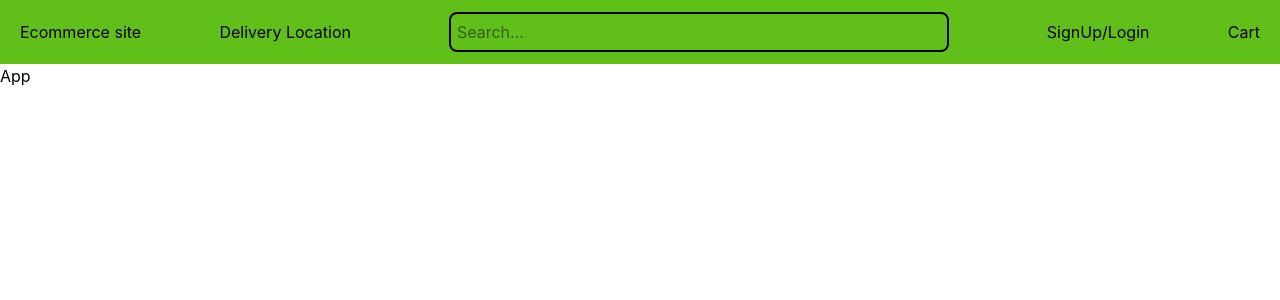
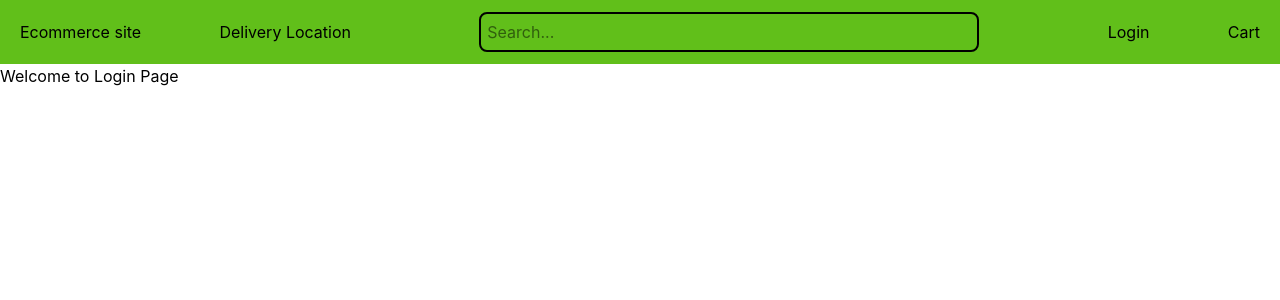
Before and after one commit to RiyazShaik-158/Ecommerce, a React (Vite) app: page /login in a window 1280 px wide. Shown: the top 300 px of the page. Built offline with nearby package versions, Linux system fonts and the light colour scheme.

Commit message:
feat(layout and react query): created layout to contain route changes and enclosed layout in react query for api calling

```diff
--- a/package.json
+++ b/package.json
@@ -11,8 +11,10 @@
   },
   "dependencies": {
     "@types/react-router-dom": "^5.3.3",
+    "axios": "^1.8.4",
     "react": "^18.2.0",
     "react-dom": "^18.2.0",
+    "react-query": "^3.39.3",
     "react-router-dom": "^6.30.0"
   },
   "devDependencies": {
--- a/src/App.tsx
+++ b/src/App.tsx
@@ -1,11 +1,15 @@
-import Navbar from "./components/Navbar";
+import Layout from "./layout/Layout";
+import { QueryClientProvider, QueryClient } from "react-query";
+
+const queryClient = new QueryClient();
 
 const App = () => {
   return (
-    <div className="w-screen h-screen text-black">
-      <Navbar />
-      App
-    </div>
+    <QueryClientProvider client={queryClient}>
+      <div>
+        <Layout />
+      </div>
+    </QueryClientProvider>
   );
 };
 
--- /dev/null
+++ b/src/components/Login.tsx
@@ -0,0 +1,9 @@
+const Login = () => {
+  return (
+    <div>
+      <h4>Welcome to Login Page</h4>
+    </div>
+  );
+};
+
+export default Login;
--- a/src/components/Navbar.tsx
+++ b/src/components/Navbar.tsx
@@ -8,7 +8,7 @@ const Navbar = () => {
           placeholder="Search..."
           className="w-[500px] outline-none border-2 border-black p-1.5 rounded-lg shadow-cyan-200"
         />
-        <h4>SignUp/Login</h4>
+        <h4>Login</h4>
       </div>
       <h4>Cart</h4>
     </div>
--- /dev/null
+++ b/src/components/SignUp.tsx
@@ -0,0 +1,9 @@
+const SignUp = () => {
+  return (
+    <div>
+      <h4>Welcome to SignUp</h4>
+    </div>
+  );
+};
+
+export default SignUp;
--- /dev/null
+++ b/src/layout/Layout.tsx
@@ -0,0 +1,20 @@
+import Login from "../components/Login";
+import Navbar from "../components/Navbar";
+import { BrowserRouter, Routes, Route } from "react-router-dom";
+import SignUp from "../components/SignUp";
+
+const Layout = () => {
+  return (
+    <div className="w-screen h-screen text-black">
+      <Navbar />
+      <BrowserRouter>
+        <Routes>
+          <Route path="/login" element={<Login />} />
+          <Route path="/signup" element={<SignUp />} />
+        </Routes>
+      </BrowserRouter>
+    </div>
+  );
+};
+
+export default Layout;
```
Also changed, not shown: 1 other file (tests, documents, lock files or other folders).
